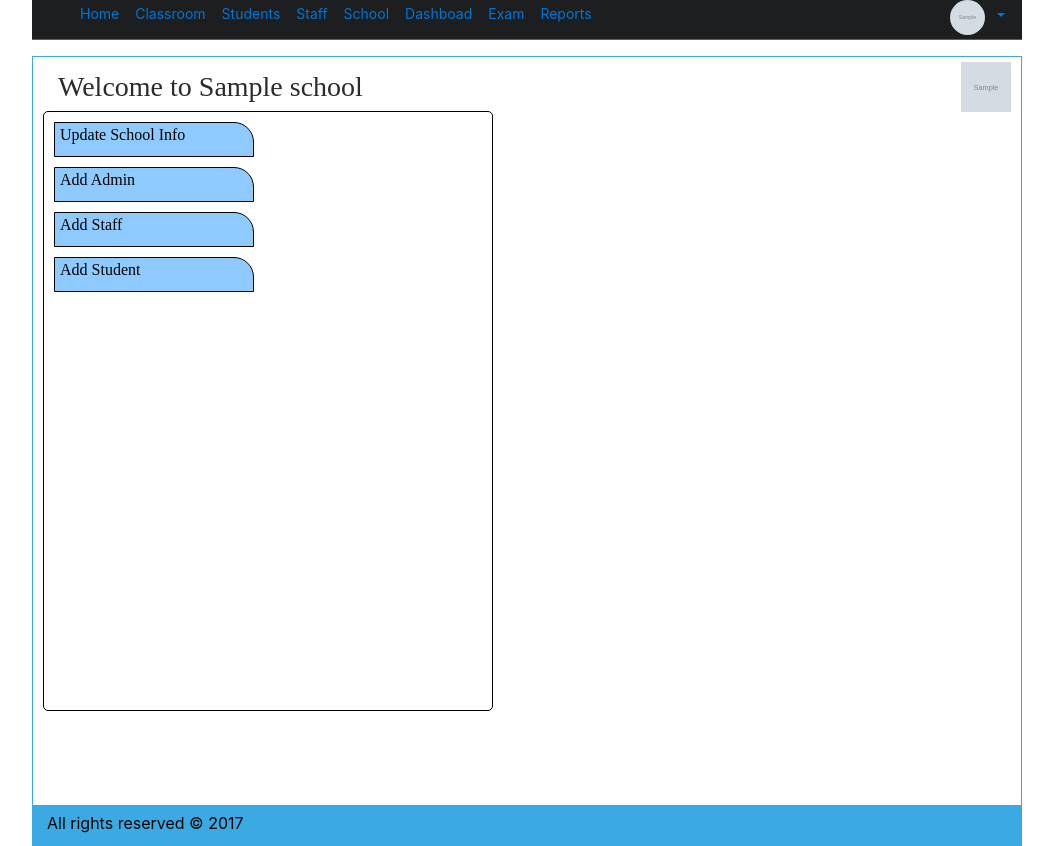
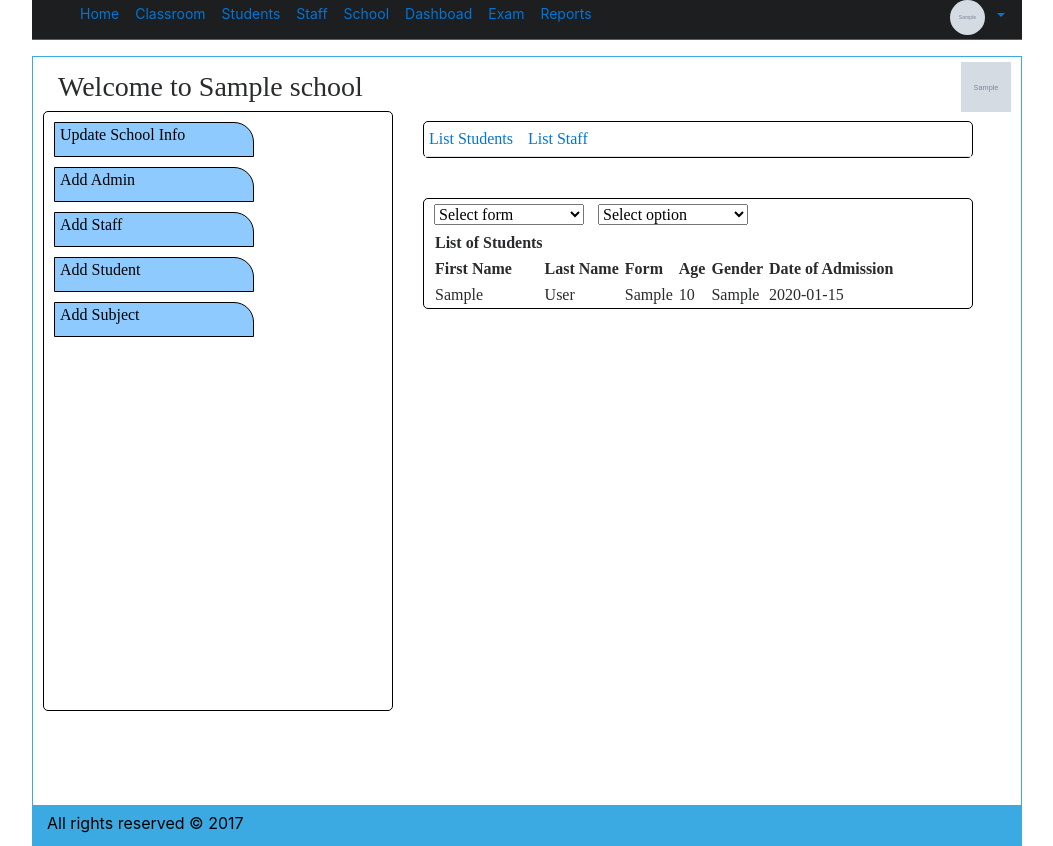
Before and after one commit to jakamollo/school, a Laravel app: page /school/home/1 in a window 1280 px wide. Shown: the whole page, without its empty margins (68-1121 px from the left). Run offline with Laravel 8, Linux system fonts and the light colour scheme; a user stored in the database is signed in; tables that the repository leaves empty hold one stand-in row (values such as "Sample post"); grey boxes marked "Sample" are stand-in pictures; settings files or empty folders that the repository lacks are supplied; some libraries are stand-ins or nearby versions.

Commit message:
changes to post

```diff
--- a/app/Http/Controllers/SchoolController.php
+++ b/app/Http/Controllers/SchoolController.php
@@ -3,6 +3,8 @@
 namespace App\Http\Controllers;
 
 use App\School;
+use App\Staff;
+use App\Student;
 use App\Traits\FileUploads;
 use App\User;
 use Illuminate\Http\Request;
@@ -52,7 +54,9 @@ class SchoolController extends Controller
 
     public function get_home(User $user, School $school, $id){
         $userSchool = $school->where('admin', Auth::user()->id)->first();
-        return view('school.admin', ['school' => $userSchool]);
+        $students = Student::where('school_id', $userSchool->id)->get();
+        $staff = Staff::where('school_id', $userSchool->id)->get();
+        return view('school.admin', ['school' => $userSchool, 'students' => $students, 'staff' => $staff]);
     }
 
     public function update(Request $request,School $school,FileUploads $fileUploads, $id){
--- a/public/css/global.css
+++ b/public/css/global.css
@@ -325,7 +325,7 @@
     padding-top: 15px;
 }
 .school_nav_menus {
-    width: 450px;
+    width: 350px;
     height: 600px;
     border-radius: 5px;
     border: 1px solid black;
@@ -333,13 +333,14 @@
 }
 
 .modal-wrapper {
-    height: auto;
+
     width: 650px;
     background-color: white;
     border: 1px solid black;
     margin-left: 50px;
     margin-top: 10px;
     border-radius: 10px;
+    height: auto;
 }
 .link-deco-div {
     width: 200px;
@@ -438,6 +439,9 @@
     font-size: 13px;
     margin-bottom: 5px;
     border-radius: 6px;
+    position: relative;
+    left: 65px;
+    top: -42px;
 
 }
 .edit-post {
@@ -447,9 +451,129 @@
     margin-bottom: 5px;
     border-radius: 6px;
 }
+.edit_post_content {
+    position: relative;
+    margin-left: 10px;
+    margin-top: 10px;
+    height: 90px;
+}
+.edit-post-btn {
+    position: relative;
+    top: 40px;
+    left: -400px;
+}
+.post-attachment {
+    position: relative;
+    left: 200px;
+}
+.tabs-display-area {
+    position: relative;
+    left: 390px;
+    top: -550px;
+    border: 1px solid black;
+    width: 550px;
+    height: auto;
+    font-family: "Times New Roman";
+    border-radius: 5px;
+}
+.student_tbl_rw_menu {
+    font-weight: bold;
+    margin-left: 10px;
+}
+.student_tbl_rw_data {
+    margin-left: 10px;
+}
+.student_tbl {
+    margin-left: 10px;
+}
+.std_tbl_data {
+    padding-right: 5px;
+}
+#form-filter {
+   margin-top: 5px;
+    margin-left: 10px;
+    width: 150px;
+    font-family: "Times New Roman";
+    margin-bottom: 5px;
+}
+#combined-filter {
+    margin-top: 5px;
+    margin-left: 10px;
+    width: 150px;
+    font-family: "Times New Roman";
+    margin-bottom: 5px;
+}
+.navigation-tabs {
+    position: relative;
+    left: 390px;
+    top: -590px;
+    border: 1px solid black;
+    width: 550px;
+    height: auto;
+    font-family: "Times New Roman";
+    border-radius: 5px;
+}
+.student-list {
+    padding-left: 5px;
+    margin-top: 5px;
+    margin-bottom: 5px;
+    padding-right: 10px;
+    display: block;
+}
+.staff-list{
+    padding-left: 5px;
+    margin-top: 5px;
+    margin-bottom: 5px;
+    padding-right: 10px;
+    display: block;
+}
+.navigation-tabs ul li:hover a {
+    background-color: grey;
+    border-bottom: 2px solid black;
+}
+.navigation-tabs ul li:active a {
+    background-color: grey;
+    border-bottom: 2px solid black;
+}
+.subject_modal {
+    border: 1px solid black;
+    height: 500px;
+    margin-left: 30px;
+    margin-top: 10px;
+    background-color: white;
+    border-radius: 3px;
+    font-family: "Times New Roman";
+}
+.subject-dismiss-btn {
+    position: relative;
+    left: 750px;
+    top: -30px;
+}
+.modal_header {
+    background-color: lightskyblue;
+    width: 800px;
+    height: 50px;
+}
+.modal_header_title {
+    padding-left: 10px;
+    font-family: "Times New Roman";
+    font-weight: bold;
+    padding-top: 10px;
 
-/*.post-body {*/
-    /*position: relative;*/
-    /*float: right;*/
-    /*padding-right: 290px;*/
-/*}*/
+}
+.subj_form_group {
+    padding-left: 20px;
+    margin-top: 10px;
+    margin-bottom: 10px;
+}
+.subj_submit_btn {
+    padding-left: 20px;
+    padding-top: 10px;
+    font-family: "Times New Roman";
+}
+.subj_close_button {
+  position: relative;
+    left: 600px;
+    top: -35px;
+    font-family: "Times New Roman";
+}
--- a/public/js/global.js
+++ b/public/js/global.js
@@ -171,19 +171,93 @@
      });
 
      // delete post
-     $('.delete-post').on('click', function(){
-        // get post id
+     $('.delete-post').on('click', function(e){
+         e.preventDefault();
+        // get post id and token
          var id = $(this).val();
-         var _token = $(this).data('token');
+         var token = $('input[name=_token]').val();
+
+         $.ajaxSetup({
+             headers: {
+                 'X-CSRF-TOKEN': $('meta[name="csrf-token"]').attr('content')
+             }
+         });
+         var confirmation = confirm("Are you sure you want to delete?");
+         if(confirmation == true){
+             $.ajax({
+                 type: 'DELETE',
+                 url: 'post/delete/'+id,
+                 dataType: 'json',
+                 data: {id: id, token: token},
+                 success: function(data){
+                     console.log(data);
+                     $('#post'+id).remove();
+                     var message = '<div class="post_message" style="background-color: lightpink;height: 35px; border-radius: 5px;padding-left:5px;margin-bottom: 5px;font-family: Helvetica; font-style: italic ">Post was successfully deleted</div>';
+                     $('.home-post-div').prepend(message).delay(5000,function(){
+                         $('.post_message').delay(5000).slideUp(3000);
+                     });
+                 },
+                 error: function(resp){
+                     console.log(resp);
+                 }
+             })
+         }
+
+     });
+
+     // edit post
+     $('.edit-post-btn').on('click', function(f){
+         f.preventDefault();
+         // get user input
+         var id = $(this).val();
+         var body = $('#edit_post_content'+id).val();
+         var user_id = $('#post-owner'+id).val();
+         var attachment = $('#post-attachment'+id).val();
+         var token = $('input[name=_token]').val();
+         var school_id = $('#post-school-id'+id).val();
+
+         $.ajaxSetup({
+             headers: {
+                 'X-CSRF-TOKEN': $('meta[name="csrf-token"]').attr('content')
+             }
+         });
          $.ajax({
-             type: 'DELETE',
-             url: 'post/delete/'+id,
+            type: 'PATCH',
+             url: 'post/'+id,
              dataType: 'json',
-             data: {id: id, token: _token},
+             data: {id: id,body: body,user_id: user_id,attachment: attachment,token: token,school_id: school_id},
              success: function(data){
-                 alert(id);
                  console.log(data);
-                 $('#post'+id).remove();
+                 var photo = data.photo;
+                 var username = data.username;
+
+                 var user_photo_div_id = 'user_photo'+id;
+                 var user_photo_div = '<div class="user_photo" id=""></div>'
+                 var postBody = '<img class="post_image" id="post_image" src="" height="50px" width="50px">';
+                 var appendUserName = '<p id="post_user_name" class="post_user_name" style="position: relative; left: -20px;top: 10px;"></p>';
+                 var postPara = '<p id="post-body" class="post-body" style="padding-left: 15px;"></p>';
+
+
+                 if($('#edit_post_content'+id).val() !==''){
+                     // remove the modal
+                     $('#'+id).hide();
+                     $('.body').removeClass('modal-open');
+
+                     $('#user_image'+id).remove();
+                     $('#post_user_name'+id).remove();
+                     $('#post-body'+id).remove();
+                     $('#'+user_photo_div_id).prepend(postBody,appendUserName,postPara).delay(5000,function(){
+                         $('#post_image').attr("src",photo);
+                         $('#post_user_name').text(username).css({paddingLeft:'10px',marginLeft: '10ppx', float: 'right'});
+                         $('#post-body').text(body);
+                     });
+
+                     var message = '<div class="post_message" style="background-color: lightgreen;height: 35px; border-radius: 5px;padding-left:5px;margin-bottom: 5px;font-family: Helvetica; font-style: italic ">Post was successfully updated</div>';
+                     $('.home-post-div').prepend(message).delay(5000,function(){
+                         $('.post_message').delay(5000).slideUp(3000);
+                     });
+                 }
+
              },
              error: function(resp){
                  console.log(resp);
@@ -191,4 +265,28 @@
          })
      });
 
+     $('.close_modal').click(function(){
+         var id  = $(this).val();
+       $('#'+id).hide();
+     });
+
+     $('.subject-dismiss-btn').click(function(){
+         $('.subject_modal').hide();
+     });
+
+     $('.close_subj_modal').click(function(){
+         $('.subject_modal').hide();
+     });
+
+     // Packages drop-down
+     $('#form-filter').change(function(){
+         $('.hide_student').hide();
+         $('.' + $(this).val()).show();
+     });
+
+     $('#combined-filter').change(function(){
+         $('.hide_student').hide();
+         $('.' + $(this).val()).show();
+     });
+
  });
--- a/resources/views/layouts/modal.blade.php
+++ b/resources/views/layouts/modal.blade.php
@@ -1,6 +1,6 @@
 <div class="modal fade modal-wrapper" id="{{ $m }}" data-backdrop="false">
 
-    <button type="button" class="close op10" data-dismiss="modal">
+    <button type="button" value="{{ $m }}" class="close op10 close_modal" id="close_modal{{ $m }}">
         <span class="crff " aria-hidden="true">&times;</span>
     </button>
     <div class="modal_title"><span class="span-modal-title">@yield('modal-title', 'Modal Title')</span></div>
--- a/resources/views/layouts/parent.blade.php
+++ b/resources/views/layouts/parent.blade.php
@@ -24,7 +24,7 @@
     <!-- Styles -->
 
 </head>
-<body>
+<body style="overflow-y: scroll;">
 @yield('school')
 </body>
 
--- a/resources/views/modals/school/edit.blade.php
+++ b/resources/views/modals/school/edit.blade.php
@@ -117,4 +117,4 @@ Update School Info
         {!! Form::close() !!}
 
     </div>
-@stop
+@overwrite
--- a/resources/views/modals/staff/new.blade.php
+++ b/resources/views/modals/staff/new.blade.php
@@ -45,7 +45,7 @@ Add New Staff
     </div>
 
     <div class="form-group{{ $errors->has('gender') ? ' has-error' : '' }}">
-        <label for="gender" class="col-md-4 control-label">Level</label>
+        <label for="gender" class="col-md-4 control-label">Gender</label>
 
         <div class="col-md-6">
             <select name="gender" class="form-control" id="gender" required>
@@ -157,4 +157,4 @@ Add New Staff
         {!! Form::close() !!}
 
     </div>
-@stop
+@overwrite
--- a/resources/views/modals/student/new.blade.php
+++ b/resources/views/modals/student/new.blade.php
@@ -45,7 +45,7 @@ Add New Student
     </div>
 
     <div class="form-group{{ $errors->has('gender') ? ' has-error' : '' }}">
-        <label for="gender" class="col-md-4 control-label">Level</label>
+        <label for="gender" class="col-md-4 control-label">Gender</label>
 
         <div class="col-md-6">
             <select name="gender" class="form-control" id="gender" required>
@@ -112,4 +112,4 @@ Add New Student
         {!! Form::close() !!}
 
     </div>
-@stop
+@overwrite
--- /dev/null
+++ b/resources/views/modals/subject/new.blade.php
@@ -0,0 +1,67 @@
+<div class="modal fade modal-lg subject_modal" id="{{ $m }}" data-backdrop="false" data-keyboard="true" role="dialog">
+{{-- modal content--}}
+    <div class="modal_content">
+        {{-- modal header--}}
+    <div class="modal_header">
+        <h4 class="modal_header_title">Add Subject</h4>
+        <button class="btn btn-sm subject-dismiss-btn" type="button" data-dismiss="modal">&times;</button>
+    </div>
+        {{-- modal body--}}
+        <div class="modal_body">
+            <div class="subj_modal_form_open">
+               {!! Form::open(['route' => 'new_subject', 'method' => 'POST']) !!}
+            </div>
+            {{ csrf_field() }}
+            {{-- name div--}}
+            <div class="subj_form_group">
+                <label for="name">Subject Name</label>
+                <div>
+                    {!! Form::text('name',null, ['class' => '', 'id' => 'new_subj_name', 'required']) !!}
+                </div>
+            </div>
+            {{-- code div--}}
+            <div class="subj_form_group">
+                <label for="code">Subject Code</label>
+                <div>
+                    {!! Form::text('code',null, ['class' => '', 'id' => 'new_subj_code', 'required']) !!}
+                </div>
+            </div>
+            {{-- grading div--}}
+            <div class="subj_form_group">
+                <label for="grading_choice">Grading Choice</label>
+                <div>
+                    {!! Form::select('grading_choice', ['a' => 'A','b' => 'B','c' =>'C'],['class' => '', 'id' => 'new_subj_grading', 'required']) !!}
+                </div>
+            </div>
+            {{-- category div--}}
+            <div class="subj_form_group">
+                <label for="category">Subject Category</label>
+                <div>
+                    {!! Form::select('category', ['mandatory' => 'Mandatory', 'sciences' => 'Sciences', 'humanities' => 'Humanities', 'applied' => 'Applied'],['class' => '','id' => 'new_subj_category', 'required']) !!}
+                </div>
+            </div>
+            {{-- Length in weeks div --}}
+            <div class="subj_form_group">
+              <label for="week_length">Length in Weeks</label>
+                <div>
+                    {!! Form::text('week_length',null, ['class' => '', 'id' => 'new_subj_week_length', 'required']) !!}
+                </div>
+            </div>
+
+        </div>
+        {{-- modal footer--}}
+        <div class="modal_footer">
+            {{-- submit button --}}
+            <div class="subj_submit_btn">
+                <button type="submit" class="btn btn-primary submit_subj">Submit</button>
+            </div>
+            {{-- close button --}}
+            <div class="subj_close_button">
+               <button type="button" class="btn btn-danger close_subj_modal">Close</button>
+            </div>
+        </div>
+        <div class="subj_form_close">
+            {!! Form::close() !!}
+        </div>
+</div>
+</div>
--- a/resources/views/school/admin.blade.php
+++ b/resources/views/school/admin.blade.php
@@ -34,10 +34,33 @@
                     Add Student
                 </div>
             </a>
+            <a href="#new_subject" data-toggle="modal" >
+                <div class="link-deco-div">
+                    Add Subject
+                </div>
+            </a>
 
             @include('modals.student.new', ['m' => 'new_student', 'school' => $school])
             @include('modals.school.edit', ['m' => 'edit_school', 'school' => $school])
             @include('modals.staff.new', ['m' => 'new_staff', 'school' => $school])
+            @include('modals.subject.new', ['m' => 'new_subject'])
+
+        </div>
+            <div class="navigation-tabs">
+                <ul class="nav nav-tabs">
+                    <li class="student-list active"><a href="#students_list" data-toggle="tab">List Students</a></li>
+                    <li class="staff-list"><a href="#staff_list" data-toggle="tab">List Staff</a></li>
+                </ul>
+            </div>
+        <div class="tabs-display-area">
+            <div class="tab-content clearfix">
+                <div id="students_list" class="tab-pane active">
+                    @include('school.students', ['school' => $school])
+                </div>
+                <div id="staff_list" class="tab-pane fade">
+                    @include('school.list_staff')
+                </div>
+            </div>
 
         </div>
     </div>
--- /dev/null
+++ b/resources/views/school/list_staff.blade.php
@@ -0,0 +1,33 @@
+<table class="student_tbl">
+    <th>List of Staff</th>
+    <tr class="student_tbl_rw_menu">
+        <td class="std_tbl_data">First Name</td>
+        <td class="std_tbl_data">Last Name</td>
+        <td class="std_tbl_data">Type</td>
+        <td class="std_tbl_data">Age</td>
+        <td class="std_tbl_data">Gender</td>
+        <td class="std_tbl_data">Mgnt Level</td>
+        <td class="std_tbl_data">Professional Qualifications</td>
+    </tr>
+    @if(isset($staff))
+        @forelse($staff as $member)
+            <tr class="student_tbl_rw_data hide_student {{ $member->type }} {{ $member->gender }}">
+                <td class="std_tbl_data">{{ $member->first_name }}</td>
+                <td class="std_tbl_data">{{ $member->last_name }}</td>
+                <td class="std_tbl_data">{{ $member->type }}</td>
+                <td class="std_tbl_data">{{ $member->age }}</td>
+                <td class="std_tbl_data">{{ $member->gender }}</td>
+                <td class="std_tbl_data">{{ $member->management_level }}</td>
+                <td class="std_tbl_data">{{ $member->professional_qualifications }}</td>
+            </tr>
+        @empty
+            <div class="alert-no-post">
+                No staff found
+            </div>
+        @endforelse
+    @else
+        <div class="alert-no-post">
+            No staff found
+        </div>
+    @endif
+</table>
--- /dev/null
+++ b/resources/views/school/students.blade.php
@@ -0,0 +1,46 @@
+<div class="std_data_filter">
+    <select name="form_filter" id="form-filter">
+        <option value="select">Select form</option>
+        <option value="1">Form 1</option>
+        <option value="2">Form 2</option>
+        <option value="3">Form 3</option>
+        <option value="4">Form 4</option>
+    </select>
+    <select name="combined_filter" id="combined-filter">
+        <option value="select">Select option</option>
+        <option value="male">Male</option>
+        <option value="female">Female</option>
+        <option value="first_name">First Name</option>
+    </select>
+</div>
+<table class="student_tbl">
+    <th>List of Students</th>
+    <tr class="student_tbl_rw_menu">
+        <td class="std_tbl_data">First Name</td>
+        <td class="std_tbl_data">Last Name</td>
+        <td class="std_tbl_data">Form</td>
+        <td class="std_tbl_data">Age</td>
+        <td class="std_tbl_data">Gender</td>
+        <td class="std_tbl_data">Date of Admission</td>
+    </tr>
+    @if(isset($students))
+        @forelse($students as $student)
+    <tr class="student_tbl_rw_data hide_student {{ $student->form }} {{ $student->gender }}">
+        <td class="std_tbl_data">{{ $student->first_name }}</td>
+        <td class="std_tbl_data">{{ $student->last_name }}</td>
+        <td class="std_tbl_data">{{ $student->form }}</td>
+        <td class="std_tbl_data">{{ $student->age }}</td>
+        <td class="std_tbl_data">{{ $student->gender }}</td>
+        <td class="std_tbl_data">{{ $student->admission_date }}</td>
+    </tr>
+        @empty
+            <div class="alert-no-post">
+                No student found
+            </div>
+        @endforelse
+        @else
+        <div class="alert-no-post">
+            No student found
+        </div>
+    @endif
+</table>
--- a/routes/web.php
+++ b/routes/web.php
@@ -168,5 +168,15 @@ Route::post('home', [
 //route to delete post
 Route::delete('/post/delete/{id}', [
    'as' => 'delete_post',
-    'uses' => 'PostController@delete'
+    'uses' => 'PostController@deletePost'
 ]);
+// route to update post
+Route::patch('post/{id}', [
+   'as' => 'update_post',
+    'uses' => 'PostController@update'
+]);
+// route to new subject
+Route::post('subject/new', [
+    'as' => 'new_subject',
+    'uses' => 'SubjectController@create'
+]);
```
Also changed, not shown: app/Http/Controllers/PostController.php (+34 -32 lines), app/Http/Controllers/SubjectController.php (added, +12 -0 lines), app/Subject.php (added, +10 -0 lines), resources/views/home/home.blade.php (+12 -6 lines), resources/views/modals/post/edit.blade.php (added, +23 -0 lines), database/migrations/2017_07_15_002546_create_subject_table.php (added).
